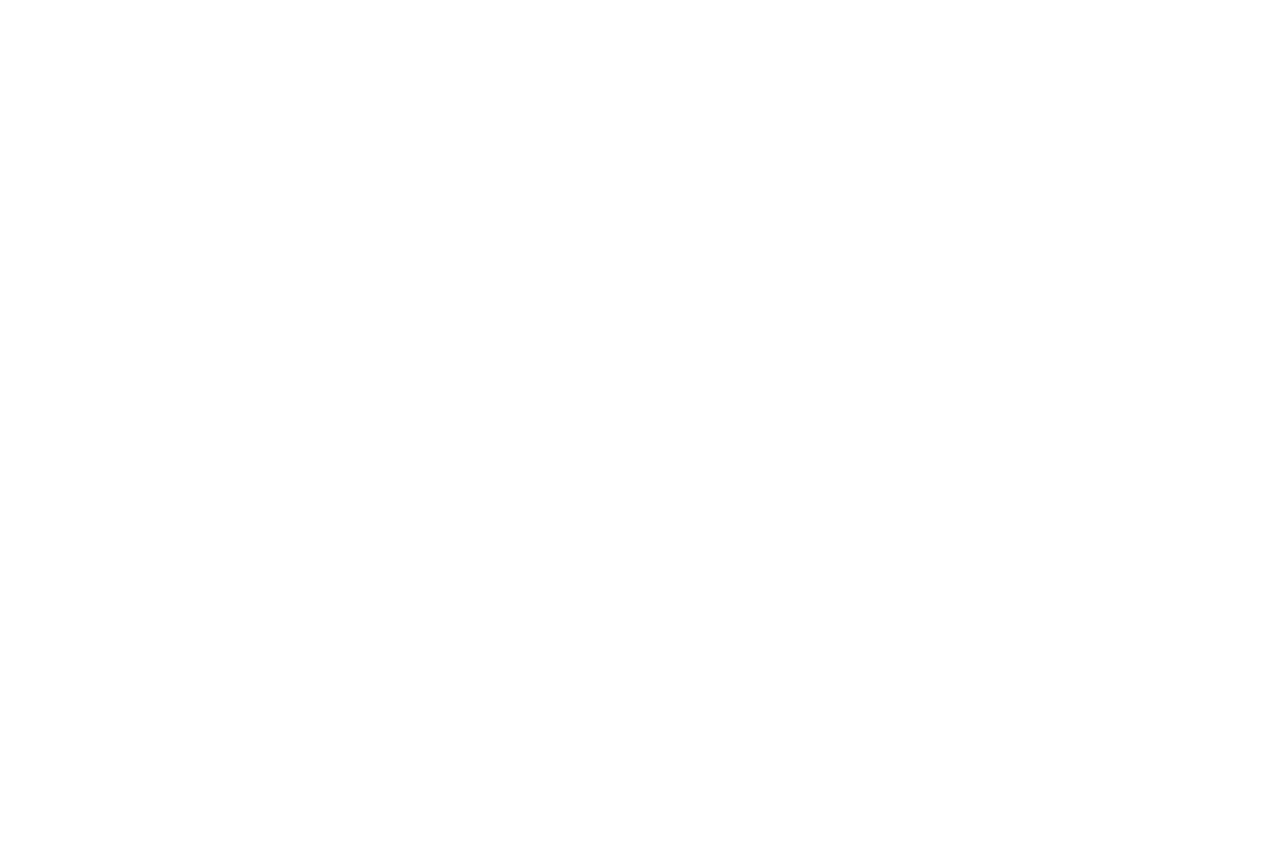
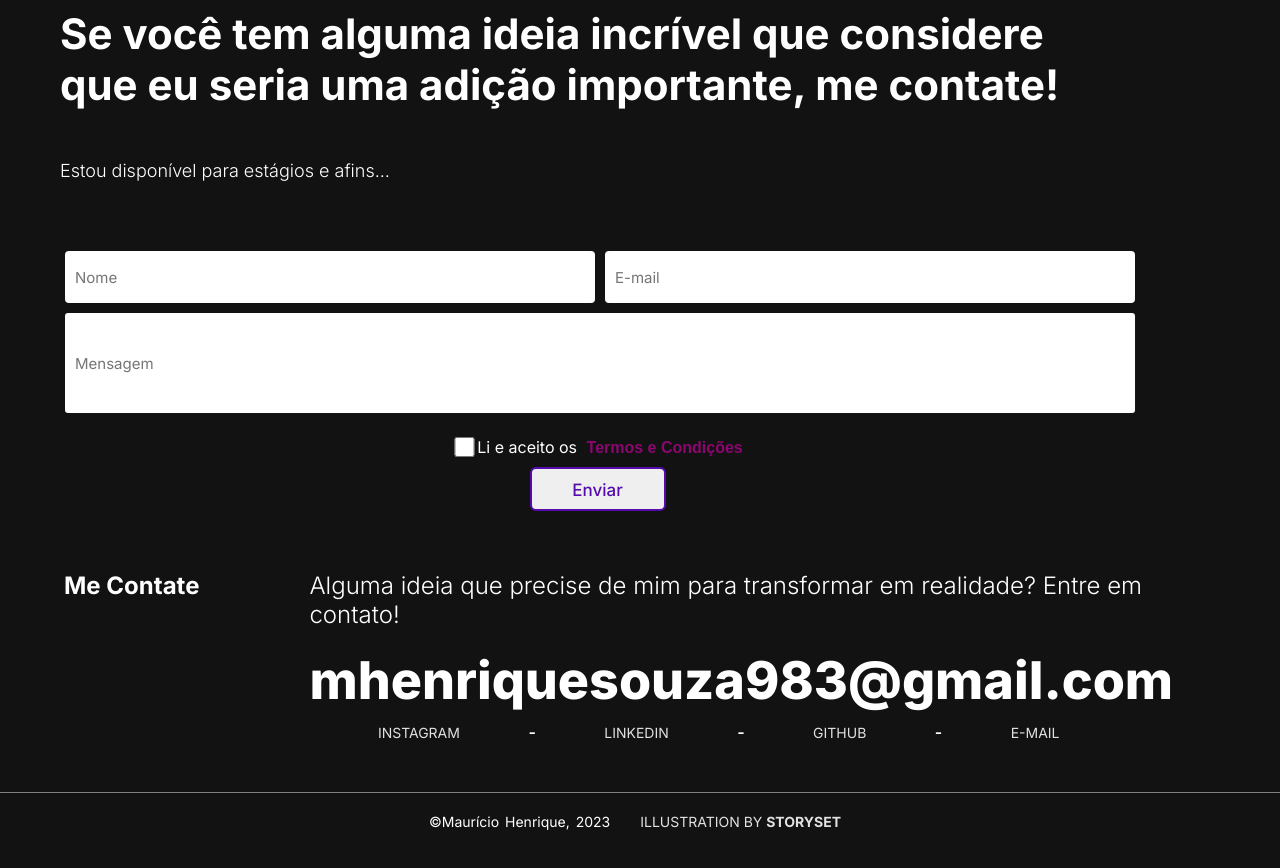
Before and after one commit to MHenrique2004/MeuPortfolio, a React (Vite) app: page /Contato in a window 1280 px wide. Shown: the part 230-1098 px from the top of the page. Before the commit the page ends 800 px from the top, so only its background shows below. Built offline with nearby package versions, Linux system fonts and the light colour scheme; a web font is replaced by a local one.

Commit message:
Adicionando componentes/fazendo página contato

```diff
--- a/src/Components/Contato.jsx
+++ b/src/Components/Contato.jsx
@@ -1,12 +1,59 @@
 import React from 'react'
 import NavBar from './NavBar'
+import Contactme from './Contactme'
+import Footer from './Footer'
+import './Styles/Contato.css'
 
 
 function Contato() {
   return (
     <div>
-        <NavBar />
-        Contato</div>
+      <NavBar />
+      <section className="Contato-Page">
+        <div className="ConteudoContato">
+          <div className="Titulo-Contato">
+            <h1 id='Titulo-Conteudo-Contato'>Contato</h1>
+          </div>
+          <div className="Paragrafo-Conteudo-Contato">
+            <h3>Se você tem alguma ideia incrível que considere que eu seria uma adição importante, me contate!</h3>
+          </div>
+          <div className="Info-Conteudo-Contato">
+            <p>Estou disponível para estágios e afins...</p>
+          </div>
+          <div className="Formulario-Contato">
+          <form action="#">
+            <div className="inputsnomeemail">
+              <label htmlFor="Nome" />
+              <input type="text" id="Nome" placeholder="Nome" />
+              <label htmlFor="Email" />
+              <input type="text" id="Email" placeholder="E-mail" />
+            </div>
+            <div className="InputMensagem">
+              <label htmlFor="Msg" />
+              <input type="text" id="Mensagem" placeholder="Mensagem" />
+            </div>
+
+            <div className="confirmacoes">
+              <div className="check">
+                <input type="checkbox" name="Confirmacao" id="Confirm" />
+                <label htmlFor="checkbox">
+                  {" "}
+                  Li e aceito os <a href="">Termos e Condições</a>
+                </label>
+              </div>
+              <div className="Botao-de-envio">
+                <button type="submit" className="Botao-apresenta1">
+                  Enviar Mensagem
+                </button>
+              </div>
+            </div>
+          </form>
+        </div>
+        </div>
+      </section>
+      <Contactme />
+      <Footer />
+    </div>
   )
 }
 
--- /dev/null
+++ b/src/Components/Footer.jsx
@@ -0,0 +1,28 @@
+import React from 'react'
+
+function Footer() {
+    return (
+        <div>
+            <footer className='rodape'>
+                <div class="footer-bottom">
+
+                    <p>©Maurício Henrique, 2023 </p>
+
+                    <div class="footer-menu">
+
+                        <ul class="f-menu">
+
+                            <li><a id='RedeSocialButton' href="https://storyset.com">Illustration By <b>StorySet</b></a></li>
+
+                        </ul>
+
+                    </div>
+
+                </div>
+
+            </footer>
+        </div>
+    )
+}
+
+export default Footer
--- a/src/Components/Home.jsx
+++ b/src/Components/Home.jsx
@@ -16,7 +16,7 @@ function Home() {
             </div>
             <div className="botoes">
               <a href="/Contato"><button className='Botao-apresenta1'>Me Contate!</button></a>
-              <a href=""><button className='Botao-apresenta2'>Curriculum Vitae</button></a>
+              <a href="https://drive.google.com/file/d/177zut8aBP2t-EpISviZ3lWDtiezw3WK8/view?usp=sharing"><button className='Botao-apresenta2'>Curriculum Vitae</button></a>
             </div>
           </div>
           <div className="imagemaolado">
@@ -32,6 +32,9 @@ function Home() {
               <h2>Como desenvolvedor eu desejo criar páginas com design surpreendente e
                 interativas para o conforto visual do usuário e sites com uma performance
                 que também seja excelente.</h2>
+              <br />
+              <h2>Atualmente faço projetos com ReactJS e tenho algumas outras habilidades que
+                podem ser checadas no meu <a href="https://drive.google.com/file/d/177zut8aBP2t-EpISviZ3lWDtiezw3WK8/view?usp=sharing">Resumo</a>.</h2>
               <div className="botoes-sobremim">
                 <a href="/Sobre"><button className='Botao-apresenta1'>Leia Mais</button></a>
               </div>
@@ -102,7 +105,7 @@ function Home() {
                 <h1 id='email'>mhenriquesouza983@gmail.com</h1>
               </div>
               <div className="redessociais">
-              <a href="https://www.instagram.com/__.henrique2004/"><button id='RedeSocialButton'>Instagram</button></a>
+                <a href="https://www.instagram.com/__.henrique2004/"><button id='RedeSocialButton'>Instagram</button></a>
                 <p>-</p>
                 <a href="https://www.linkedin.com/in/maurício-henrique-560461264"><button id='RedeSocialButton'>LinkedIn</button></a>
                 <p>-</p>
@@ -114,6 +117,24 @@ function Home() {
             </div>
           </div>
         </section>
+        <footer className='rodape'>
+            <div class="footer-bottom">
+
+              <p>©Maurício Henrique, 2023 </p>
+
+              <div class="footer-menu">
+
+                <ul class="f-menu">
+
+                  <li><a id='RedeSocialButton' href="https://storyset.com">Illustrations By <b>StorySet</b></a></li>
+
+                </ul>
+
+              </div>
+
+            </div>
+
+          </footer>
       </div>
 
     </div>
--- a/src/Components/Projetos.jsx
+++ b/src/Components/Projetos.jsx
@@ -1,6 +1,8 @@
 import React from 'react'
 import NavBar from './NavBar'
-import Contactme from './contactme'
+import Contactme from './Contactme'
+import Footer from './Footer'
+
 
 
 
@@ -9,9 +11,12 @@ function Projetos() {
     <div>
         <NavBar />
 
-        Projetos
+        <div className="Conteudoprojetos">
+
+        </div>
 
         <Contactme/>
+        <Footer/>
 
         </div>
   )
--- a/src/Components/Sobre.jsx
+++ b/src/Components/Sobre.jsx
@@ -1,5 +1,8 @@
 import React from 'react'
 import NavBar from './NavBar'
+import Contactme from './Contactme'
+import Footer from './Footer'
+
 
 
 function Sobre() {
@@ -7,7 +10,17 @@ function Sobre() {
     <div>
         <NavBar />
 
-        Sobre</div>
+        <div className="conteudosobre">
+
+
+
+
+        </div>
+        <Contactme />
+        <Footer />
+
+        </div>
+
   )
 }
 
--- /dev/null
+++ b/src/Components/Styles/Contato.css
@@ -0,0 +1,168 @@
+section.Contato-Page{
+
+    padding-top: 40px;
+    background: #121212;
+    display: flex;
+    flex-direction: column;
+    justify-content: center;
+
+}
+
+.ConteudoContato{
+
+    width: 90%;
+    display: flex;
+    flex-direction: column;
+    justify-content: center;
+    align-items: flex-start;
+    margin-left: 60px;
+
+}
+
+.Titulo-Contato{
+
+    border: 1px solid white;
+    display: flex;
+    border-radius: 5px;
+    width: 100%;
+
+}
+
+.Titulo-Contato h1{
+
+    color: white;
+    font-size: 62px;
+    font-family: 'Inter', sans-serif;
+    padding: 10px;
+
+}
+
+.Paragrafo-Conteudo-Contato{
+
+    width: 90%;
+
+}
+
+.Paragrafo-Conteudo-Contato h3{
+
+    color: white;
+    font-size: 42px;
+    font-family: 'Inter', sans-serif;
+    margin-top: 10px;
+
+}
+
+.Info-Conteudo-Contato p{
+
+    color: white;
+    font-size: 18px;
+    font-family: 'Inter', sans-serif;
+    margin-top: 50px;
+    font-weight: 300;
+
+}
+
+.Formulario-Contato{
+
+    padding-top: 70px;
+
+}
+
+.inputsnomeemail {
+
+    font-family: 'Inter', sans-serif;
+    gap: 5px;
+    padding-bottom: 5px;
+    width: 100%;
+    display: flex;
+    justify-content: center;
+
+}
+
+#Nome,
+#Email {
+
+    width: 530px;
+    height: 52px;
+    font-family: 'Inter', sans-serif;
+    border-radius: 4px;
+    border: none;
+    background: rgb(255, 255, 255);
+    font-size: 15px;
+    padding-left: 10px;
+}
+
+.InputMensagem {
+
+    font-family: 'Inter', sans-serif;
+    gap: 5px;
+    padding-bottom: 4px;
+    width: 100%;
+    display: flex;
+    padding-top: 5px;
+
+}
+
+#Mensagem {
+
+    width: 1070px;
+    height: 100px;
+    font-family: 'Inter', sans-serif;
+    border-radius: 3px;
+    border: none;
+    background: rgb(255, 255, 255);
+    font-size: 15px;
+    padding-left: 10px;
+    box-shadow:  1px 1px 1px rgba(40, 40, 40, 0.311);
+
+}
+
+.check{
+
+    font-family: 'Inter', sans-serif;
+    padding-top: 20px;
+    padding-bottom: 10px;
+    width: 100%;
+    display: flex;
+    justify-content: center;
+
+}
+
+.check input{
+
+    background-color: #B23A48;
+    width: 25px;
+    height: 20px;
+
+}
+.check label{
+
+   color: white;
+
+}
+
+.check a{
+    color: #8b066f;
+    text-decoration: none;
+    margin-left: 5px;
+    font-weight: bold;
+    font-family: 'Schibsted Grotesk', sans-serif;
+}
+
+.check a:hover {
+    color: #780064;
+    transform: scale(1.01);
+    transition: all 0.3s ease;
+    font-weight: bold;
+    font-family: 'Schibsted Grotesk', sans-serif;
+}
+
+.Botao-de-envio{
+
+    font-family: 'Inter', sans-serif;
+    width: 100%;
+    display: flex;
+    justify-content: center;
+    border: #B23A48;
+
+}
--- a/src/Components/Styles/Home.css
+++ b/src/Components/Styles/Home.css
@@ -174,14 +174,14 @@ section.sobremim-home {
 
 }
 
-.controle-sobremim{
+.controle-sobremim {
 
     width: 90%;
     display: flex;
 
 }
 
-.Sobre-mim-Paragrafo h3{
+.Sobre-mim-Paragrafo h3 {
 
     color: white;
     font-family: 'Inter', sans-serif;
@@ -190,15 +190,15 @@ section.sobremim-home {
     padding-right: 120px;
 }
 
-.Sobre-mim-content{
+.Sobre-mim-content {
 
-    width:77%;
+    width: 77%;
     display: flex;
     flex-direction: column;
 
 }
 
-.Sobre-mim-content h2{
+.Sobre-mim-content h2 {
 
     color: white;
     font-family: 'Inter', sans-serif;
@@ -209,7 +209,7 @@ section.sobremim-home {
 
 }
 
-.botoes-sobremim{
+.botoes-sobremim {
 
     margin: 41px;
 
@@ -225,18 +225,20 @@ section.MeusProjetos-home {
 
 }
 
-.controle-MeusProjetos{
+.controle-MeusProjetos {
 
     width: 90%;
     display: flex;
 
 }
-.MeusProjetos-Paragrafo{
+
+.MeusProjetos-Paragrafo {
 
     width: 36.5%;
 
 }
-.MeusProjetos-Paragrafo h3{
+
+.MeusProjetos-Paragrafo h3 {
 
     color: white;
     font-family: 'Inter', sans-serif;
@@ -245,14 +247,14 @@ width: 36.5%;
     padding-right: 120px;
 }
 
-.cima{
+.cima {
 
     display: flex;
     flex-direction: row;
 
 }
 
-.card{
+.card {
 
     display: flex;
     flex-direction: column;
@@ -260,7 +262,7 @@ width: 36.5%;
 
 }
 
-.imagemcardprojeto img{
+.imagemcardprojeto img {
 
     width: 1fr;
     height: 406px;
@@ -268,13 +270,13 @@ width: 36.5%;
 
 }
 
-.textos-projetos-home{
+.textos-projetos-home {
 
     width: 100%;
 
 }
 
-h2#ProjetoNome{
+h2#ProjetoNome {
 
     margin-top: 18px;
     color: white;
@@ -283,7 +285,7 @@ h2#ProjetoNome{
 
 }
 
-p#ProjetoDesc{
+p#ProjetoDesc {
 
     color: white;
     font-family: 'inter', sans-serif;
@@ -294,13 +296,13 @@ p#ProjetoDesc{
 
 }
 
-.botaoprojeto-home{
+.botaoprojeto-home {
 
     margin-top: 12px;
 
 }
 
-#baixo{
+#baixo {
 
     padding-top: 40px;
 
@@ -316,14 +318,14 @@ section.Contactme {
 
 }
 
-.Contactme-div{
+.Contactme-div {
 
     width: 90%;
     display: flex;
 
 }
 
-.Contactme-Paragrafo h3{
+.Contactme-Paragrafo h3 {
 
     color: white;
     font-family: 'Inter', sans-serif;
@@ -332,15 +334,15 @@ section.Contactme {
     padding-right: 110px;
 }
 
-.Contactme-content{
+.Contactme-content {
 
-    width:77%;
+    width: 77%;
     display: flex;
     flex-direction: column;
 
 }
 
-.Contactme-content h2{
+.Contactme-content h2 {
 
     color: white;
     font-family: 'Inter', sans-serif;
@@ -349,7 +351,7 @@ section.Contactme {
 
 }
 
-.gmail h1{
+.gmail h1 {
 
     font-family: 'inter', sans-serif;
     font-weight: 800;
@@ -359,7 +361,7 @@ section.Contactme {
 
 }
 
-.redessociais{
+.redessociais {
 
     display: flex;
     flex-direction: row;
@@ -369,14 +371,15 @@ section.Contactme {
 
 }
 
-.redessociais a{
+.redessociais a {
 
     color: white;
     font-family: 'inter', sans-serif;
     font-weight: 600;
 
 }
-.redessociais p{
+
+.redessociais p {
 
     color: white;
     font-family: 'inter', sans-serif;
@@ -423,3 +426,78 @@ section.Contactme {
     transition-duration: 400ms;
     transition-property: width, left;
 }
+
+
+footer.rodape{
+
+    border-top: 1px outset grey;
+
+}
+
+
+.footer-bottom {
+    background: #121212;
+    width: 100%;
+    padding: 20px;
+    padding-bottom: 40px;
+    text-align: center;
+    display: flex;
+    justify-content: center;
+}
+
+.footer-bottom p {
+    float: left;
+    color: white;
+    font-family: 'inter', sans-serif;
+    font-size: 14px;
+    word-spacing: 2px;
+}
+
+.footer-bottom p a {
+    color: white;
+    font-size: 16px;
+    text-decoration: none;
+}
+
+
+
+.footer-menu {
+    float: right;
+    margin-left: 30px;
+}
+
+.footer-menu ul {
+    display: flex;
+}
+
+.footer-menu ul li {
+    padding-right: 10px;
+
+    display: block;
+}
+
+.footer-menu ul li a {
+    color: #cfd2d6;
+
+    text-decoration: none;
+}
+
+.footer-menu ul li a:hover {
+    color: #27bcda;
+}
+
+@media (max-width: 500px) {
+    .footer-bottom p {
+        float: none;
+    }
+
+    .footer-menu ul {
+        display: flex;
+
+        margin-top: 10px;
+
+        margin-bottom: 20px;
+
+        text-align: center;
+    }
+}
```
Lines whose indentation alone changed are shown as unchanged.
